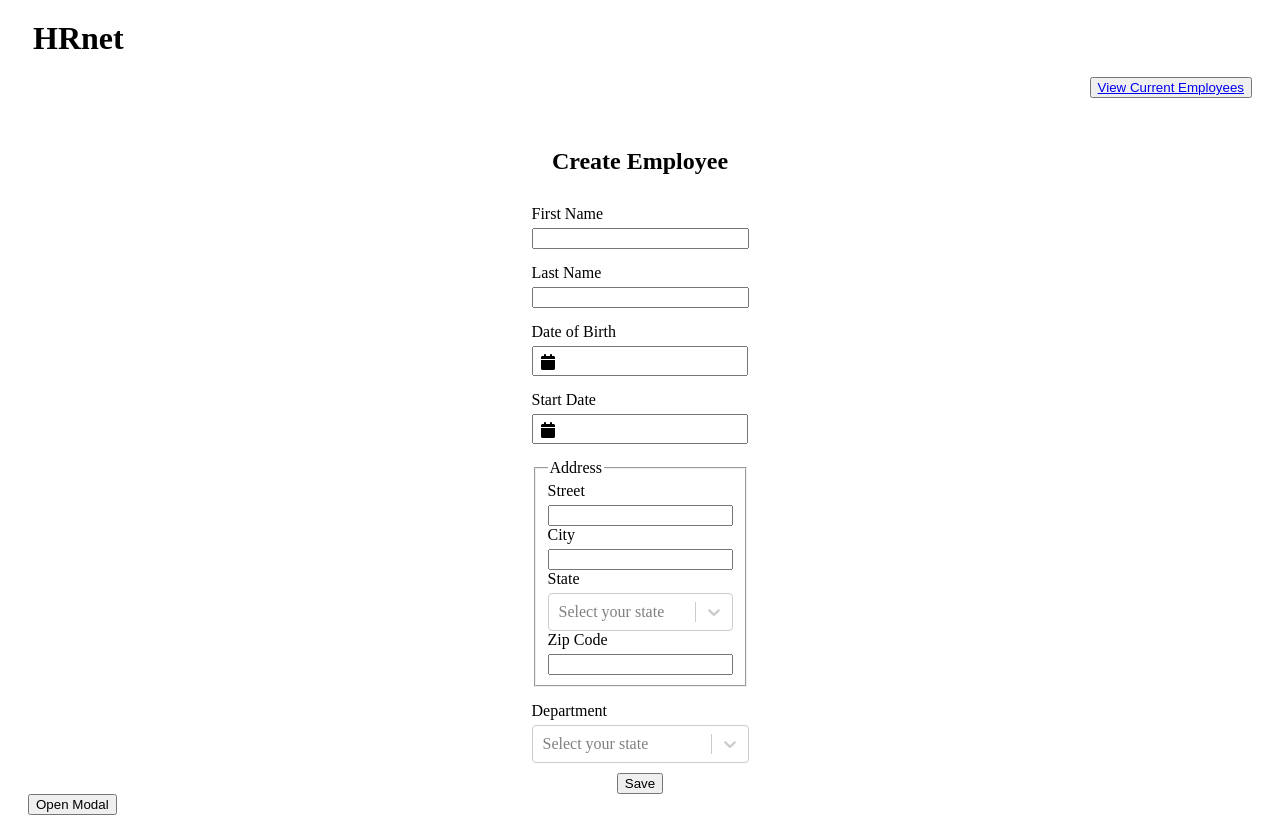
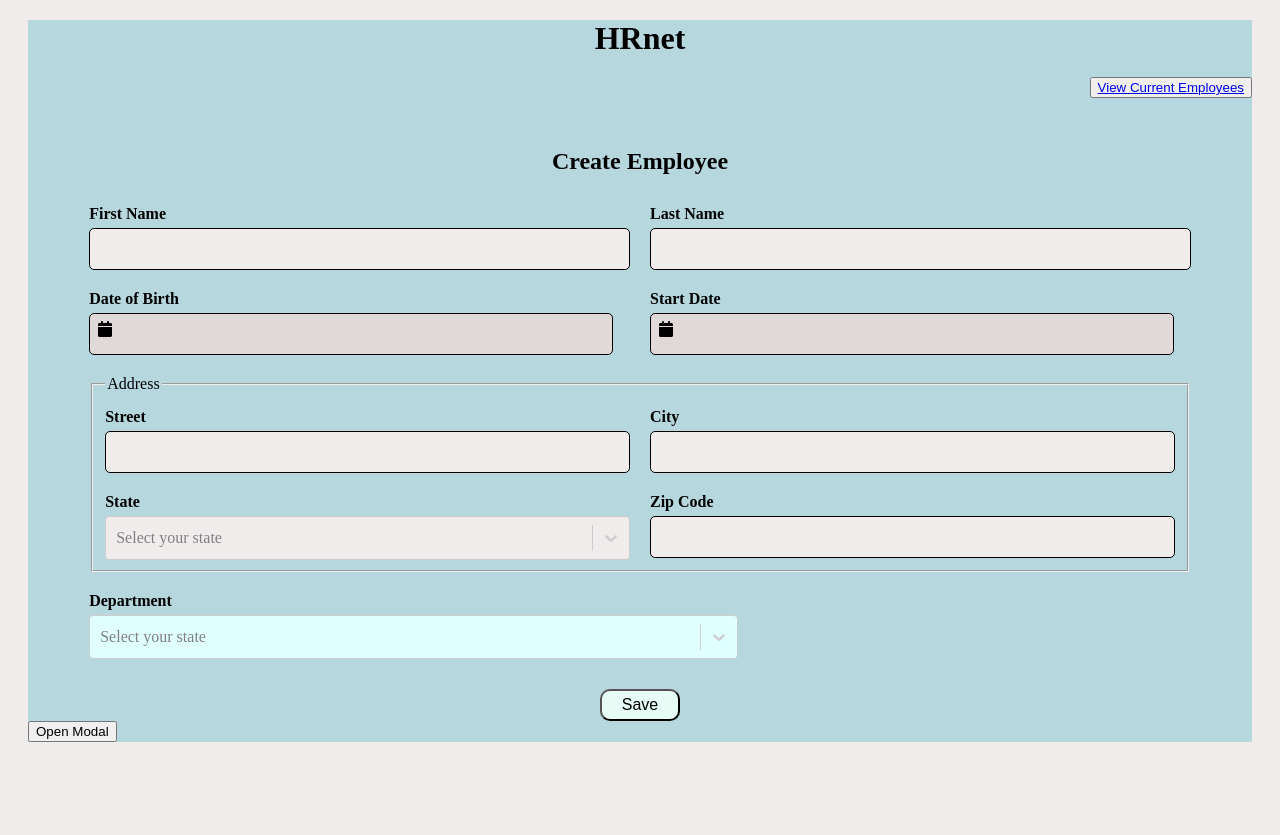
Before and after one commit to nassmim/oc-wealthHealth, a React (Vite) app: page / in a window 1280 px wide. After the commit the page ends 800 px from the top, so only its background shows below. Built offline with nearby package versions, Linux system fonts and the light colour scheme.

Commit message:
fix: design applied to the form

```diff
--- a/src/css/App.css
+++ b/src/css/App.css
@@ -5,3 +5,7 @@
 html {
   font-size: 100%;
 }
+
+body {
+  background-color: #f1ecec;
+}
--- a/src/features/CreateEmployee/CreateEmployeeForm.tsx
+++ b/src/features/CreateEmployee/CreateEmployeeForm.tsx
@@ -9,8 +9,10 @@ import {
   ButtonStyled,
   FormStyled,
   FieldStyled,
+  FieldsetStyled,
+  DepartmentField,
 } from './style.ts'
-import { Title, ButtonGeneric } from '../../style.ts'
+import { Title } from '../../style.ts'
 import DatePickerCustom from './DatePickerCustom.tsx'
 import SelectDropdown from './SelectDropdown.tsx'
 import SuccessModal from './SuccessModal.tsx'
@@ -21,7 +23,7 @@ const CreateEmployeeForm = () => {
     handleSubmit,
     trigger,
     control,
-    formState: { errors, isValid },
+    formState: { errors },
   } = useForm<FormData>({ resolver: zodResolver(formSchema) })
 
   const saveEmployee = (data: FormData) => console.log(data)
@@ -99,7 +101,7 @@ const CreateEmployeeForm = () => {
                 />
               </FieldStyled>
 
-              <fieldset className="address">
+              <FieldsetStyled>
                 <legend>Address</legend>
                 <FieldStyled>
                   <label htmlFor="street">Street</label>
@@ -128,7 +130,11 @@ const CreateEmployeeForm = () => {
                     name="address.state"
                     render={({ field: { onChange } }) => (
                       <>
-                        <SelectDropdown id="state" onChange={onChange} />
+                        <SelectDropdown
+                          id="state"
+                          onChange={onChange}
+                          backgroundColor="#f1ecec"
+                        />
                         {errors.address?.state && (
                           <span>{errors.address?.state?.message}</span>
                         )}
@@ -148,26 +154,32 @@ const CreateEmployeeForm = () => {
                     <span>{errors.address?.zipcode?.message}</span>
                   )}
                 </FieldStyled>
-              </fieldset>
+              </FieldsetStyled>
 
-              <FieldStyled>
+              <DepartmentField>
                 <label htmlFor="department">Department</label>
                 <Controller
                   control={control}
                   name="department"
                   render={({ field: { onChange } }) => (
                     <>
-                      <SelectDropdown id="department" onChange={onChange} />
+                      <SelectDropdown
+                        id="department"
+                        onChange={onChange}
+                        backgroundColor="lightcyan"
+                      />
                       {errors.department && (
                         <span>{errors.department.message}</span>
                       )}
                     </>
                   )}
                 />
-              </FieldStyled>
+              </DepartmentField>
             </FormStyled>
 
-            <button onClick={() => trigger()}>Save</button>
+            <button className="submit-button" onClick={() => trigger()}>
+              Save
+            </button>
           </SectionEmployeeForm>
         </MainContainer>
 
--- a/src/features/CreateEmployee/DatePickerCustom.tsx
+++ b/src/features/CreateEmployee/DatePickerCustom.tsx
@@ -34,6 +34,7 @@ const DatePickerCustom = ({
   return (
     <DatePicker
       id={id}
+      wrapperClassName="datepicker"
       calendarContainer={customCalendar}
       renderCustomHeader={customHeaderRender}
       todayButton="Today"
@@ -45,15 +46,6 @@ const DatePickerCustom = ({
         filteredDays?.length ? !filteredDays.includes(date.getDay()) : true
       }
     />
-
-    // <DatePicker
-    //   selected={value}
-    //   onChange={onChange}
-    // highlightDates={(date: Date) =>
-    //   date.getDay() === 1 || date.getDay() === 6
-    // }
-    // filterDate={(date: Date): boolean => date.getDay() !== 0 && date.getDay() !== 6}
-    // />
   )
 }
 export default DatePickerCustom
--- a/src/features/CreateEmployee/SelectDropdown.tsx
+++ b/src/features/CreateEmployee/SelectDropdown.tsx
@@ -3,9 +3,11 @@ import Select from 'react-select'
 const SelectDropdown = ({
   id,
   onChange,
+  backgroundColor,
 }: {
   id: string
   onChange: (...event: any[]) => void
+  backgroundColor: string
 }) => {
   const options = [
     { value: 'chocolate', label: 'Chocolate' },
@@ -22,6 +24,12 @@ const SelectDropdown = ({
       isSearchable
       placeholder="Select your state"
       blurInputOnSelect
+      styles={{
+        control: (baseStyles) => ({
+          ...baseStyles,
+          backgroundColor: backgroundColor,
+        }),
+      }}
     />
   )
 }
--- a/src/features/CreateEmployee/style.ts
+++ b/src/features/CreateEmployee/style.ts
@@ -2,10 +2,18 @@ import styled from 'styled-components'
 
 export const Container = styled.div`
   margin: 20px;
+  background-color: #b7d7de;
+
+  .submit-button {
+    font-size: 1rem;
+    padding: 5px 20px;
+    background-color: #e8fcf6;
+    border-radius: 10px;
+  }
 `
 
 export const TitleContainer = styled.div`
-  margin-left: 5px;
+  text-align: center;
   margin-bottom: 20px;
 `
 
@@ -24,20 +32,45 @@ export const SectionEmployeeForm = styled.div`
   flex-direction: column;
   align-items: center;
   row-gap: 10px;
+  padding-left: 5%;
+  padding-right: 5%;
 `
 
 export const FormStyled = styled.div`
-  display: flex;
-  flex-direction: column;
-  align-items: center;
-  row-gap: 15px;
+  display: grid;
+  grid-template-columns: 1fr 1fr;
+  gap: 20px;
+  width: 100%;
+  margin-bottom: 20px;
 `
 
 export const FieldStyled = styled.div`
   display: flex;
   flex-direction: column;
   row-gap: 5px;
-  width: 100%;
+
+  input {
+    height: 30px;
+    padding-top: 5px;
+    padding-bottom: 5px;
+    border-radius: 5px;
+    border: solid 1px;
+    background-color: #f1ecec;
+    font-size: 18px;
+  }
+
+  label {
+    font-weight: bold;
+  }
+
+  .datepicker {
+    width: 100%;
+
+    input {
+      width: 90%;
+      background: #e0d9d8;
+    }
+  }
 `
 
 export const DatePickerContainer = styled.div`
@@ -51,3 +84,15 @@ export const DatePickerHeader = styled.div`
   display: flex;
   justify-content: center;
 `
+export const FieldsetStyled = styled.fieldset`
+  display: grid;
+  grid-template-columns: 1fr 1fr;
+  gap: 20px;
+  grid-column-start: 1;
+  grid-column-end: 3;
+  padding-top: 15px;
+`
+
+export const DepartmentField = styled(FieldStyled)`
+  width: 120%;
+`
```
